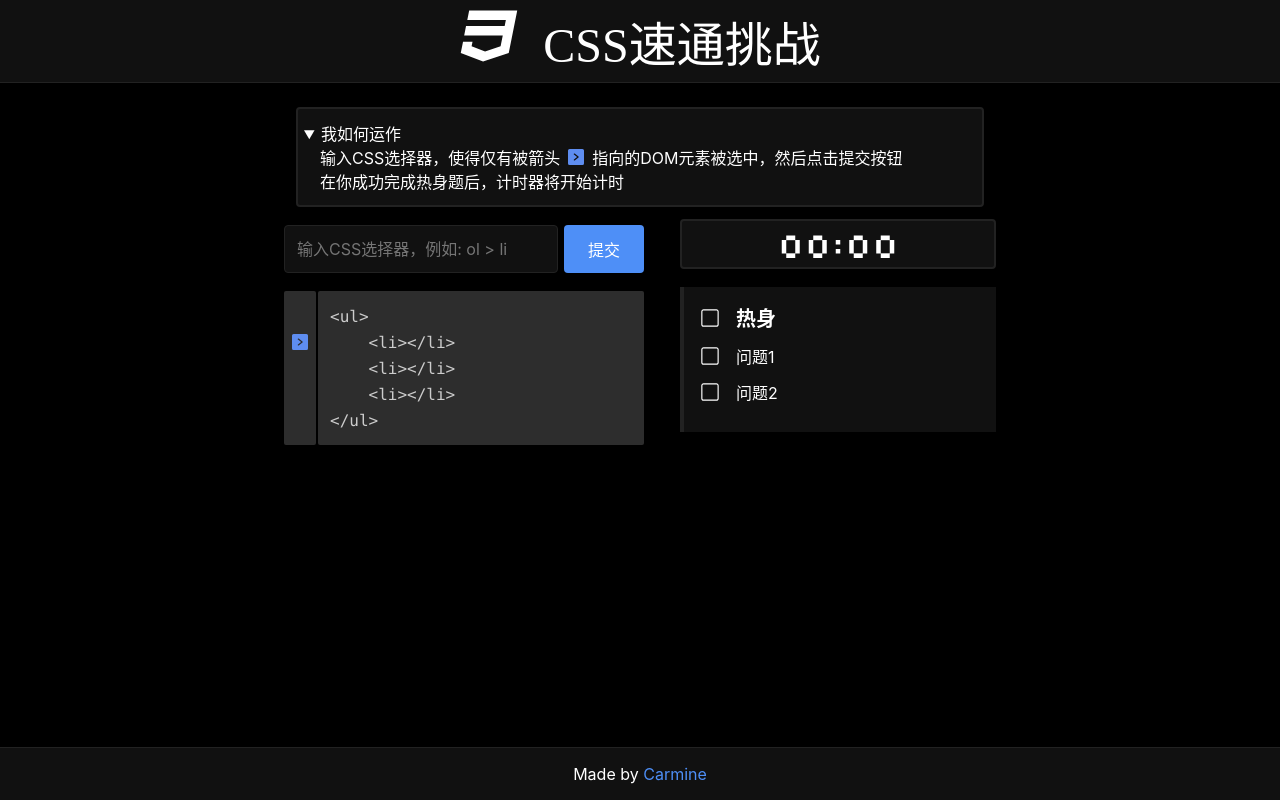
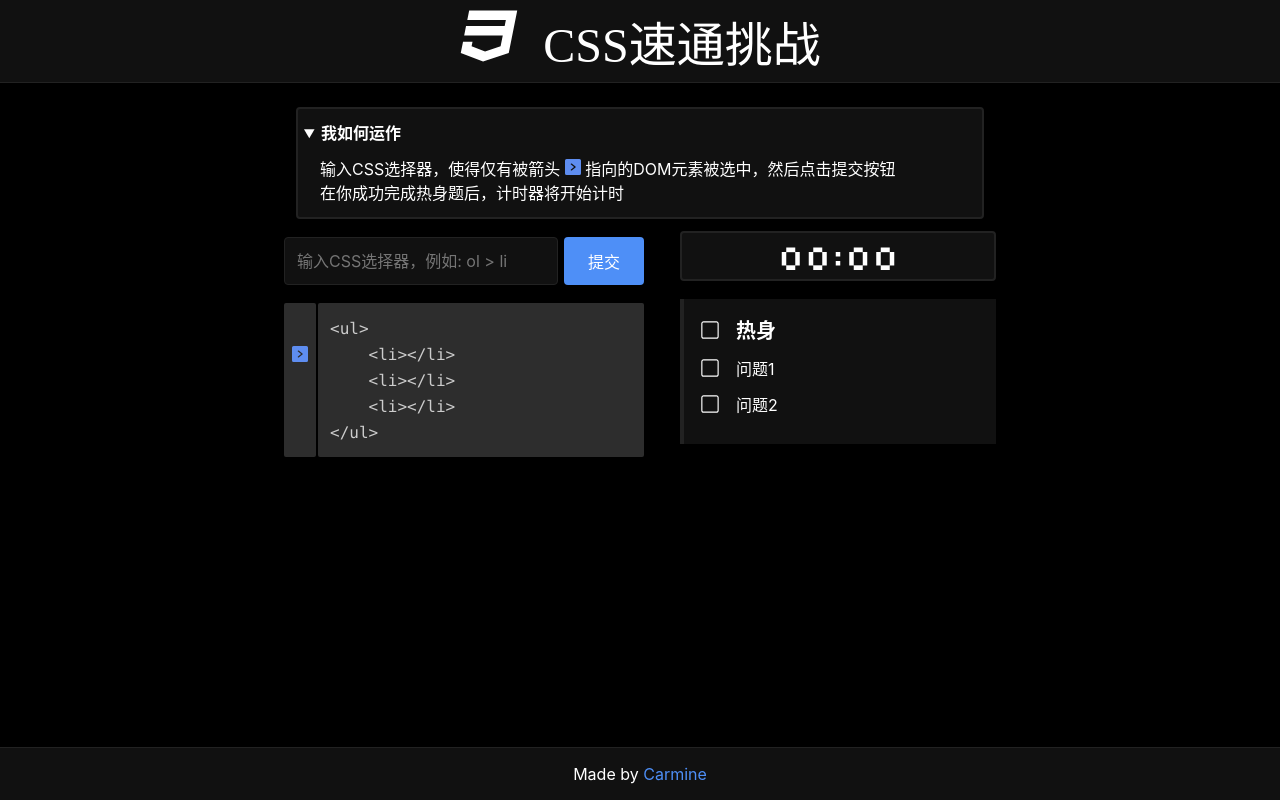
Before and after one commit to carmineDYJ/css-speedrun, a Vue app: page / in a window 1280 px wide. Both pictures are taken after a click on the heading "我如何运作". Built offline with nearby package versions, Linux system fonts and the light colour scheme; a web font is replaced by a local one.

Commit message:
do not use flex in usageIntroduction content, so when screen width goes smaller the text won't wrap so user experience increases

```diff
--- a/src/components/UsageIntroduction.vue
+++ b/src/components/UsageIntroduction.vue
@@ -8,9 +8,9 @@
       <summary>我如何运作</summary>
       <div class="usage-introduction-content">
         <div>
-          <p>输入CSS选择器，使得仅有被箭头&ensp;</p>
+          输入CSS选择器，使得仅有被箭头
           <img class="hint-arrow-svg" src="../assets/icons/hint_arrow.svg" />
-          <p>&ensp;指向的DOM元素被选中，然后点击提交按钮</p>
+          指向的DOM元素被选中，然后点击提交按钮
         </div>
         <p>在你成功完成热身题后，计时器将开始计时</p>
       </div>
@@ -34,14 +34,17 @@
     border-radius: 4px;
     padding: 12px 6px;
     background: #111;
+    line-height: 1.5em;
+
+    summary {
+      font-weight: bold;
+    }
 
     .usage-introduction-content {
-      padding: 0 16px;
+      padding: 12px 16px 0 16px;
       div:first-child {
-        display: flex;
-        align-items: center;
-
         .hint-arrow-svg {
+          vertical-align: text-top;
           height: 1em;
         }
       }
```
